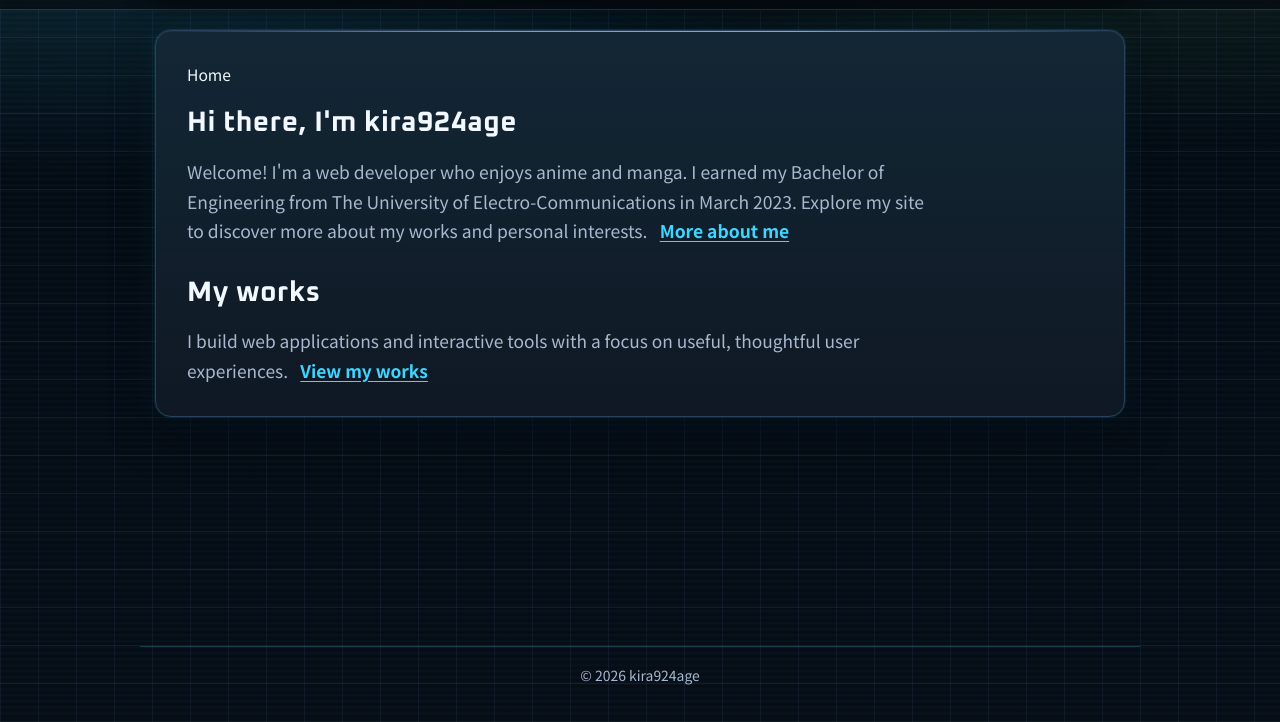
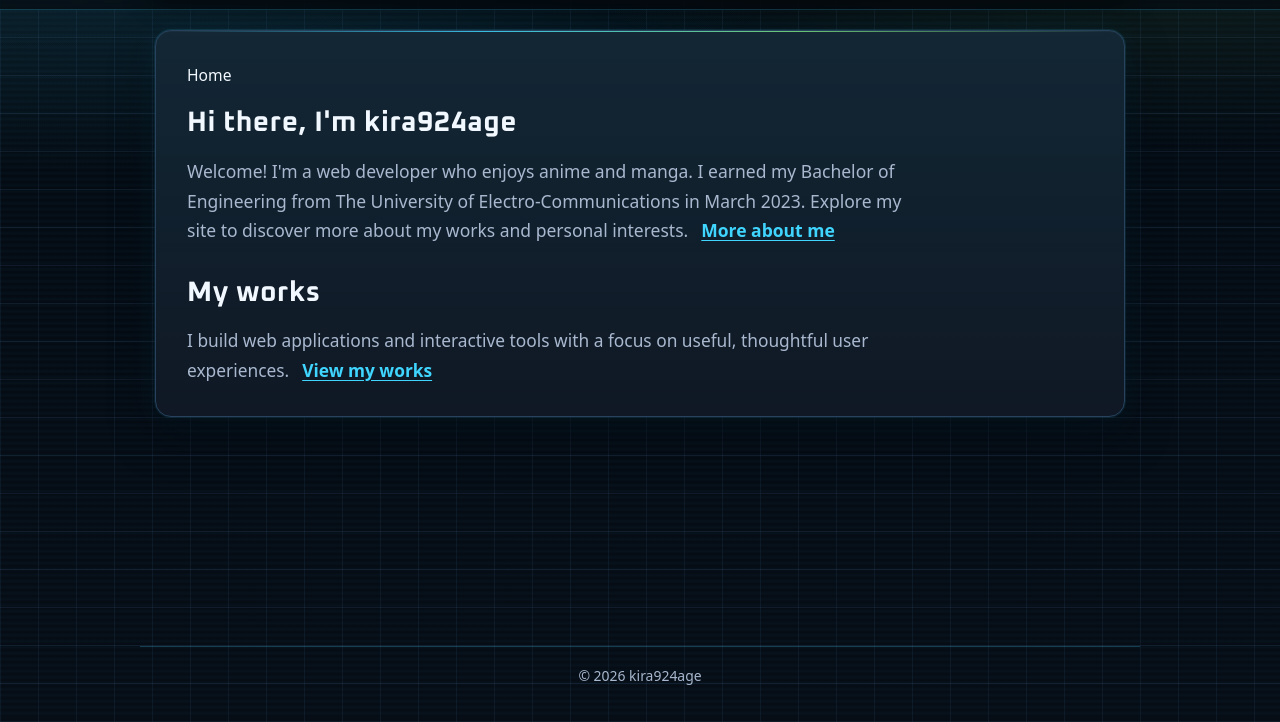
Before and after one commit to kira924age/kira924age.com, an Astro site: page / in a window 1280 px wide. Shown: the part 78-800 px from the top of the page. Built offline with nearby package versions, Linux system fonts and the light colour scheme; Astro itself is replaced by a stand-in of ours.

Commit message:
Self-host fonts and remove external font loading

```diff
--- a/src/app.scss
+++ b/src/app.scss
@@ -1,3 +1,12 @@
+@font-face {
+  font-family: "Oxanium";
+  font-style: normal;
+  font-weight: 600 700;
+  font-display: swap;
+  src: url("./assets/fonts/oxanium-latin.woff2") format("woff2");
+  unicode-range: U+0000-00FF, U+0131, U+0152-0153, U+02BB-02BC, U+02C6, U+02DA, U+02DC, U+0304, U+0308, U+0329, U+2000-206F, U+20AC, U+2122, U+2191, U+2193, U+2212, U+2215, U+FEFF, U+FFFD;
+}
+
 :root {
   --bg: #070d15;
   --surface: #0f1824;
@@ -7,8 +16,8 @@
   --text-muted: #a9b8cf;
   --accent: #3fd5ff;
   --accent-strong: #1ebdf7;
-  --font-body: "Noto Sans JP", "Segoe UI", sans-serif;
-  --font-display: "Oxanium", "Noto Sans JP", "Segoe UI", sans-serif;
+  --font-body: system-ui, -apple-system, BlinkMacSystemFont, "Segoe UI", sans-serif;
+  --font-display: "Oxanium", system-ui, -apple-system, BlinkMacSystemFont, "Segoe UI", sans-serif;
   color: var(--text-primary);
   background: var(--bg);
   font: 400 17px/1.7 var(--font-body);
--- a/src/layouts/Layout.astro
+++ b/src/layouts/Layout.astro
@@ -39,12 +39,6 @@ const ogImageUrl = new URL("/og-image.png", Astro.site);
     <meta name="twitter:description" content={description} />
     <meta name="twitter:image" content={ogImageUrl} />
 
-    <link rel="preconnect" href="https://fonts.googleapis.com" />
-    <link rel="preconnect" href="https://fonts.gstatic.com" crossorigin />
-    <link
-      href="https://fonts.googleapis.com/css2?family=Noto+Sans+JP:wght@400;500;700&family=Oxanium:wght@500;600;700&display=swap"
-      rel="stylesheet"
-    />
     <link rel="icon" type="image/png" href="/favicon-rose.png" sizes="96x96" />
     <link rel="shortcut icon" href="/favicon-rose.png" />
     <link rel="apple-touch-icon" sizes="180x180" href="/apple-touch-icon.png" />
```
Also changed, not shown: src/assets/fonts/oxanium-latin.woff2 (added).
